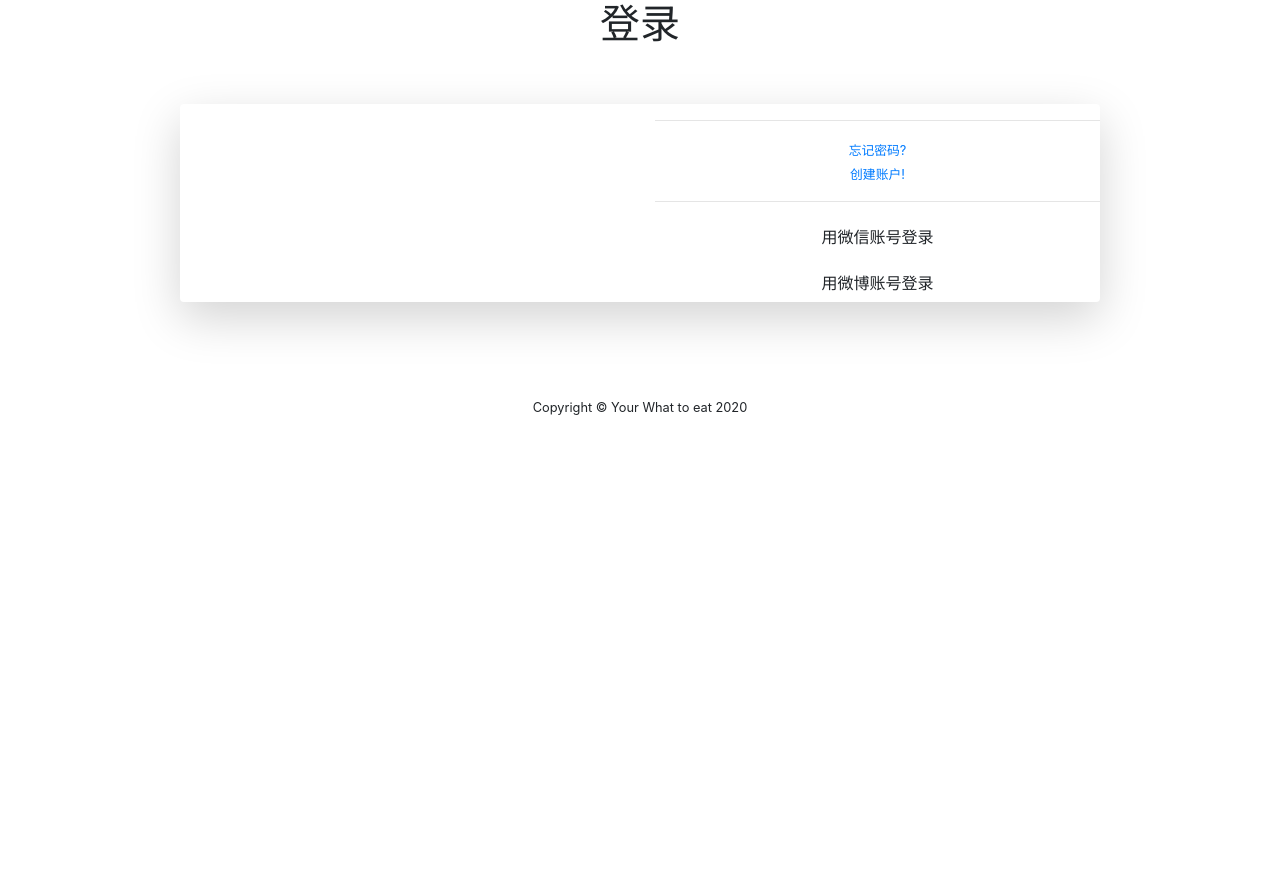
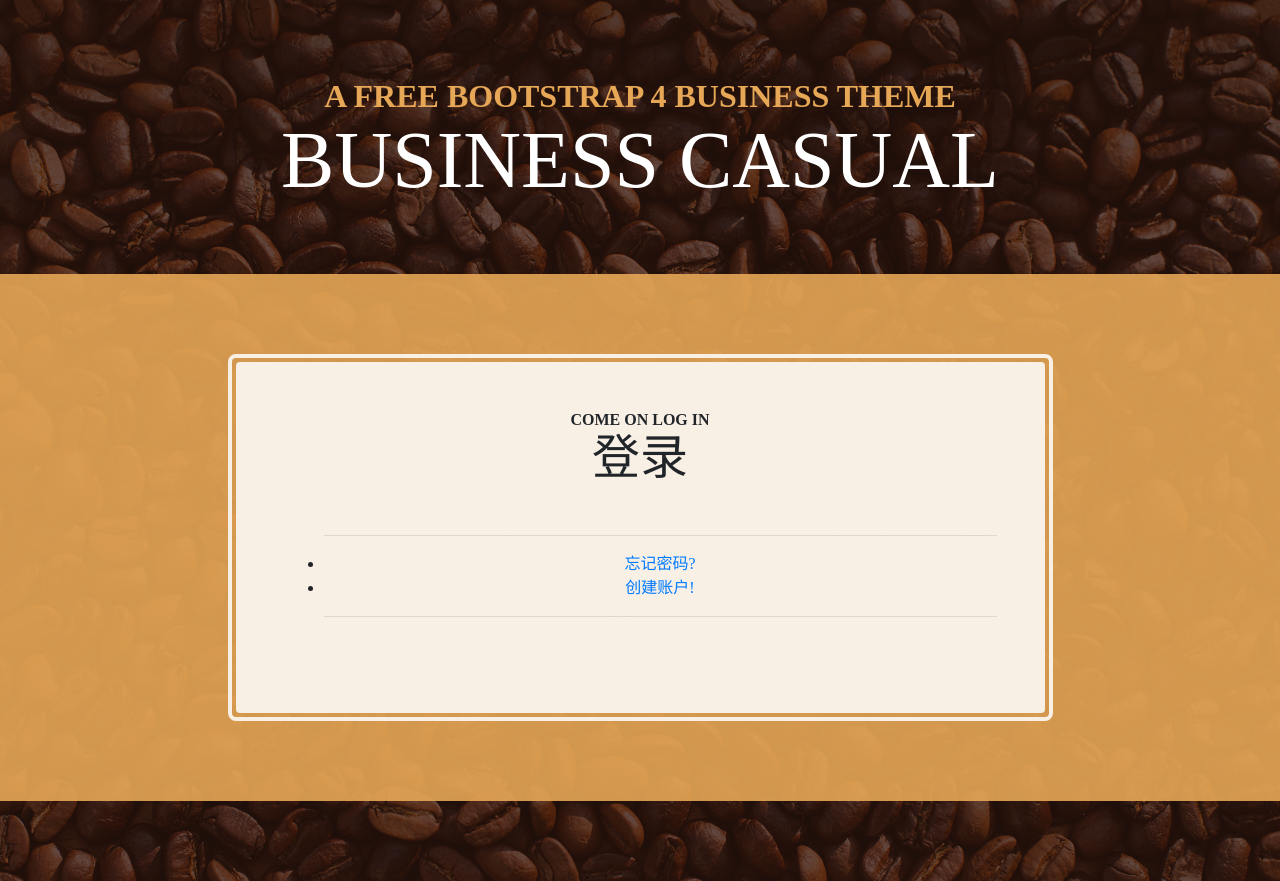
Before and after one commit to LuffertLu/mealweb, a Flask app: a page that uses app/templates/auth/login.html in a window 1280 px wide. Before the commit the page ends 415 px from the top, so only its background shows below. Run offline with Flask 2, Linux system fonts and the light colour scheme; some libraries are stand-ins or nearby versions.

Commit message:
修改:         app/models/meal.py 	修改:         app/services/views.py 	修改:         app/templates/auth/login.html 	修改:         app/templates/auth/register.html

```diff
--- a/app/templates/auth/login.html
+++ b/app/templates/auth/login.html
@@ -1,63 +1,46 @@
 {% extends "base.html" %}
 
 {% block style %}
+{{super()}}
 <!-- Custom styles for this template -->
 <link href="/static/auth/auth.css" rel="stylesheet">
 {% endblock%}
 
 {% block title %}登录{% endblock %}
 
-
-
-{% block content %}
-<div class="page-header" align = "center">
-    <h1>登录</h1>
-</div>
-
-<div class="container">
-
-    <!-- Outer Row -->
-  <div class="row justify-content-center">
-
-    <div class="col-xl-10 col-lg-12 col-md-9">
-
-      <div class="card o-hidden border-0 shadow-lg my-5">
-
-        <div class="card-body p-0">
-            <!-- Nested Row within Card Body -->
-
-          <div class="row">
-            <div class="col-lg-6 d-none d-lg-block bg-login-image"></div>
-            <div class="col-lg-6">
+{% block body %}
+  <h1 class="site-heading text-center text-white d-none d-lg-block">
+    <span class="site-heading-upper text-primary mb-3">A Free Bootstrap 4 Business Theme</span>
+    <span class="site-heading-lower">Business Casual</span>
+  </h1>
+  <section class="page-section cta">
+    <div class="container">
+      <div class="row">
+        <div class="col-xl-9 mx-auto">
+          <div class="cta-inner text-center rounded">
+            <h2 class="section-heading mb-5">
+              <span class="section-heading-upper">Come On Log In</span>
+              <span class="section-heading-lower">登录</span>
+            </h2>
+            <ul class="mb-5 text-left">
               {{wtf.quick_form(form) }}
               <hr>
-              <div class="text-center">
-                <a class="small" href="{{url_for('auth.forgot_password')}}">忘记密码?</a>
-              </div>
-              <div class="text-center">
-                <a class="small" href="{{url_for('auth.register')}}">创建账户!</a>
-              </div>
+              <li class="text-center">
+                <a class="mb-5" href="{{url_for('auth.forgot_password')}}">忘记密码?</a>
+              </li>
+              <li class="text-center">
+                <a class="mb-5" href="{{url_for('auth.register')}}">创建账户!</a>
+              </li>
               <hr>
-              <a href="https://wx.qq.com" class="btn btn-google btn-user btn-block">
-                <i class="fab fa-google-g fa-fw"></i> 用微信账号登录
-              </a>
-              <a href="https://weibo.com" class="btn btn-facebook btn-user btn-block">
-                <i class="fab fa-facebook-f fa-fw"></i> 用微博账号登录
-              </a>
-            </div>
+            </ul>
+          </div>
+        </div>
+      </div>
+    </div>
+  </section>
+{% endblock %}
 
-          </div>
-
-        </div>
-
-      </div>
-
-    </div>
-
-  </div>
-
-</div>
-{% endblock %}
 {% block JavaScript %}
+{{super()}}
 <script src="/static/auth/auth.js"></script>
 {% endblock %}
```
Also changed, not shown: app/models/meal.py (+18 -6 lines), app/services/views.py (+9 -0 lines), app/templates/auth/register.html (+25 -33 lines).
